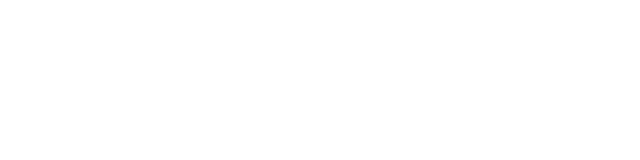
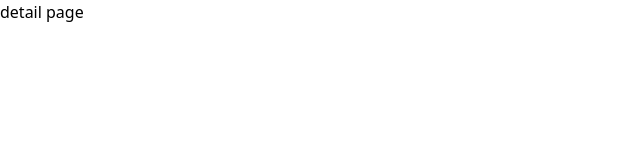
Before and after one commit to futianshen/crypto-collectable-wallet, a React (Create React App) app: page /asset/1 in a window 1280 px wide. Shown: the top 160 px of the page, without its empty margins (0-640 px from the left). Built offline with nearby package versions, Linux system fonts and the light colour scheme.

Commit message:
feat: add react-router-dom

```diff
--- a/package.json
+++ b/package.json
@@ -5,13 +5,15 @@
   "dependencies": {
     "react": "^17.0.2",
     "react-dom": "^17.0.2",
+    "react-router-dom": "^5.2.0",
     "react-scripts": "4.0.3",
     "typescript": "^4.2.4"
   },
   "devDependencies": {
     "@types/node": "^15.6.0",
     "@types/react": "^17.0.6",
-    "@types/react-dom": "^17.0.5"
+    "@types/react-dom": "^17.0.5",
+    "@types/react-router-dom": "^5.1.7"
   },
   "scripts": {
     "start": "react-scripts start",
--- a/src/App.tsx
+++ b/src/App.tsx
@@ -1,5 +1,7 @@
+import Router from "./Router"
+
 const App: React.VFC = () => {
-  return <main></main>
+  return <Router />
 }
 
 export default App
--- /dev/null
+++ b/src/Router.tsx
@@ -0,0 +1,35 @@
+import React, { ReactElement } from "react"
+import { BrowserRouter, Route, Switch } from "react-router-dom"
+import DetailPage from "./pages/DetailPage"
+import ListPage from "./pages/ListPage"
+
+type RouterProps = { exact: boolean; path: string; component: ReactElement }
+
+const Router: React.VFC = () => {
+  const routers: RouterProps[] = [
+    {
+      path: "/",
+      exact: true,
+      component: <ListPage />,
+    },
+    {
+      path: "/asset/:id",
+      exact: false,
+      component: <DetailPage />,
+    },
+  ]
+
+  return (
+    <BrowserRouter>
+      <Switch>
+        {routers.map(({ path, exact, component }) => (
+          <Route key={path} path={path} exact={exact}>
+            {component}
+          </Route>
+        ))}
+      </Switch>
+    </BrowserRouter>
+  )
+}
+
+export default Router
--- /dev/null
+++ b/src/pages/DetailPage.tsx
@@ -0,0 +1,9 @@
+const DetailPage: React.VFC = () => {
+  return (
+    <main>
+      <header>detail page</header>
+    </main>
+  )
+}
+
+export default DetailPage
--- /dev/null
+++ b/src/pages/ListPage.tsx
@@ -0,0 +1,9 @@
+const ListPage: React.VFC = () => {
+  return (
+    <main>
+      <header>list page</header>
+    </main>
+  )
+}
+
+export default ListPage
```
Also changed, not shown: 1 other file (tests, documents, lock files or other folders).
